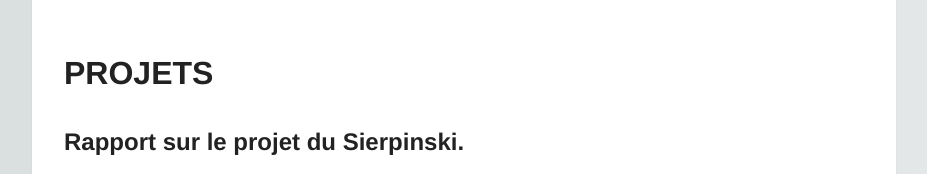
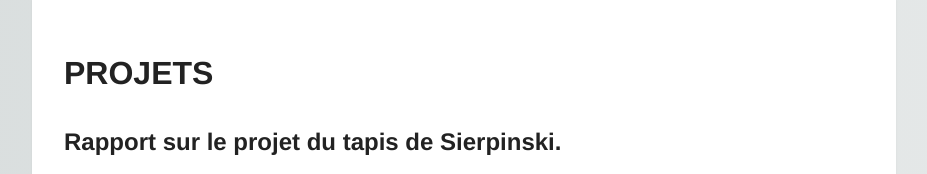
Before and after one commit to gassendclementine/gassendclementine.github.io, a plain HTML site: page projets.html in a window 1280 px wide. Shown: the top 174 px of the page, without its empty margins (176-1103 px from the left). Drawn offline with Linux system fonts and the light colour scheme.

Commit message:
Update projets.html

```diff
--- a/projets.html
+++ b/projets.html
@@ -7,7 +7,7 @@
   </head>
   <body>
 <h1>PROJETS</h1>
-<h2>Rapport sur le projet du Sierpinski.</h2>
+<h2>Rapport sur le projet du tapis de Sierpinski.</h2>
 <p>Dans ce TP on doit dessiner un tapis de Sierpinski aussi connu sous le nom de tamis de Sierpinski c’est une une fractale avec pour motif une forme géométrique en triangle, carré ou autre.</p>
 
 <p>Dans notre cas, c’est un tamis de Sierpinski basé sur un triangle isocèle. Dans ce cas on fait référence a un triangle de Sierpinski, Mandelbrot l’appela le “joint de culasse de Sierpinski”.</p>
```
